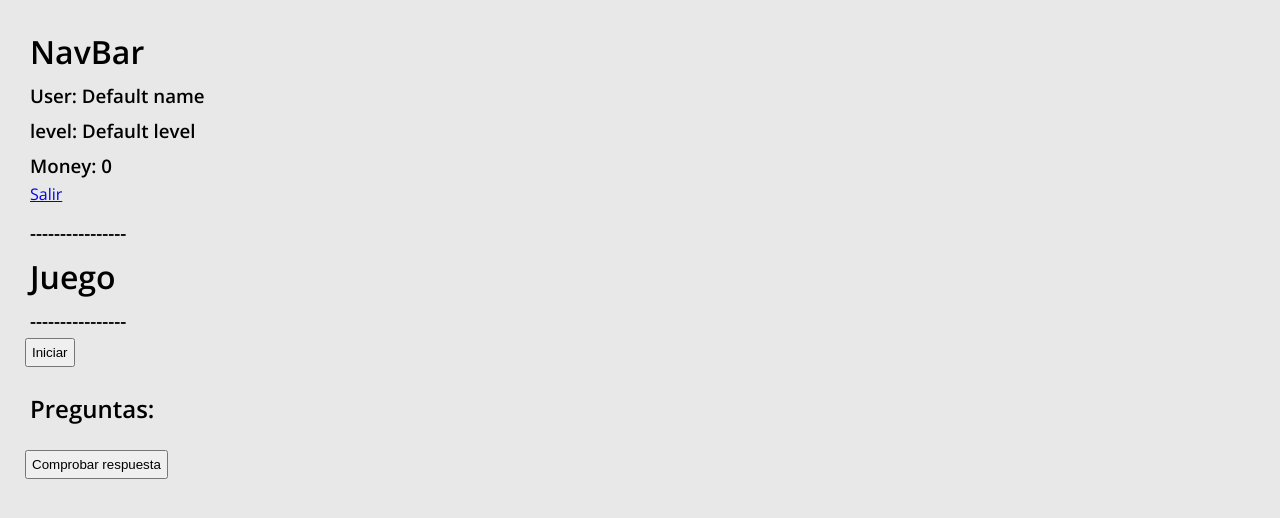
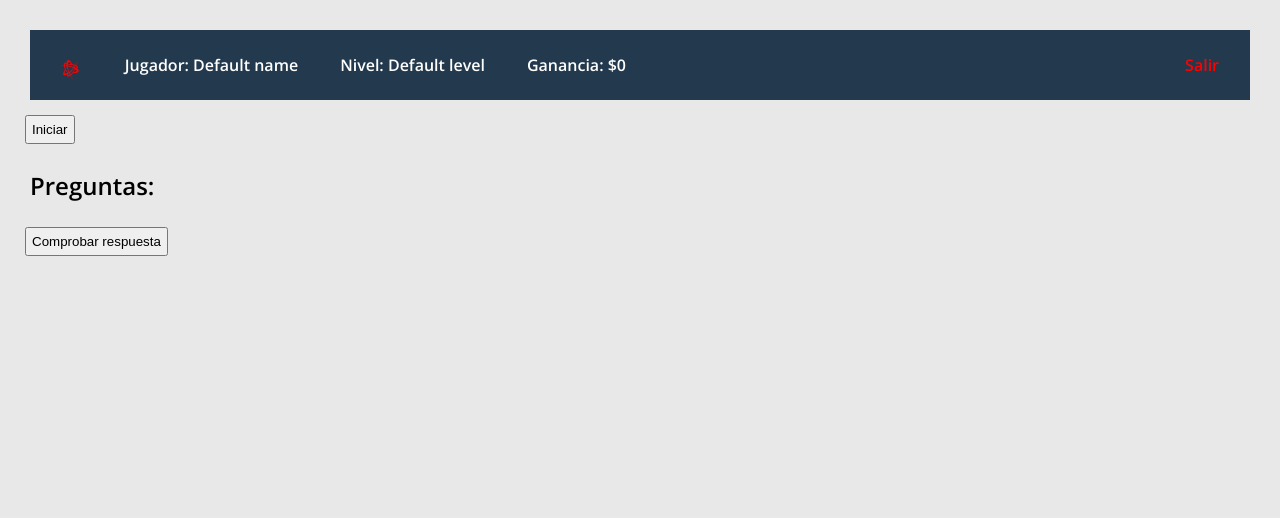
Before and after one commit to EdisonCardona1/taller_pdp, a React (Create React App) app: page /juego in a window 1280 px wide. Shown: the top 518 px of the page. Built offline with nearby package versions, Linux system fonts and the light colour scheme; no server answers.

Commit message:
Css de NavBar

```diff
--- a/package.json
+++ b/package.json
@@ -9,9 +9,11 @@
     "bootstrap": "^5.1.1",
     "react": "^17.0.2",
     "react-dom": "^17.0.2",
+    "react-icons": "^4.2.0",
     "react-router-dom": "^5.2.1",
     "react-scripts": "4.0.3",
     "reactstrap": "^8.10.0",
+    "styled-components": "^5.3.1",
     "web-vitals": "^1.1.2"
   },
   "scripts": {
--- a/src/App.js
+++ b/src/App.js
@@ -1,6 +1,7 @@
 import { GameProvider } from "./context/GameContext";
 import AppRouter from "./routers/AppRouter";
 import './styles/inicio.css'
+import './styles/navBar.css'
 
 function App() {
   return (
--- a/src/components/Juego.js
+++ b/src/components/Juego.js
@@ -106,7 +106,7 @@ const Juego = () => {
                 }
             }
             if (selectedValue === indice_respuesta_correcta){
-
+                alert("Correcto... cargando siguiente pregunta");
                 const secondState = {
                     name: User.name,
                     level: User.level,
@@ -136,9 +136,6 @@ const Juego = () => {
 
     return (
         <div>
-            <h3>----------------</h3>
-            <h1>Juego</h1>
-            <h3>----------------</h3>
             <button onClick={iniciar}>Iniciar</button>
             <div id="Temporizador1"></div>
             <div id="Temporizador2"></div>
--- /dev/null
+++ b/src/components/NavBarElements.js
@@ -0,0 +1,46 @@
+import styled from 'styled-components';
+
+export const Container= styled.div`
+`;
+export const Wrapper= styled.div`
+
+`;
+
+export const LogoCointainer= styled.div`
+    display: block;
+    color: white;
+    text-align: center;
+    padding: 15px 15px;
+    text-decoration: none;
+
+    svg {
+        fill: red;
+        maring-rigth: 0.5rem
+    }
+`;
+export const Menu = styled.ul`
+    list-style-type: none;
+    margin: 0;
+    padding: 10;
+    overflow: hidden;
+    width: 100%;
+    height: 70px;
+    background-color: #23394d;
+`;
+export const MenuItem = styled.li`
+    float: left;
+`;
+export const MenuItemRight = styled.li`
+    float: right;
+`;
+export const MenuItemLink= styled.h4`
+    display: block;
+    color: white;
+    text-align: center;
+    padding: 14px 16px;
+    text-decoration: none;
+
+    &: hover{
+        background-color: #333;
+    }
+`;
--- a/src/components/Navbar.js
+++ b/src/components/Navbar.js
@@ -1,19 +1,43 @@
 import { useContext } from "react";
 import GameContext from "../context/GameContext"
 import { NavLink } from "react-router-dom";
+import { FaBattleNet } from "react-icons/fa";
+import { Container, LogoCointainer, Menu, MenuItem, MenuItemLink, MenuItemRight, Wrapper } from "./NavBarElements";
+import { IconContext } from "react-icons";
 
 const Navbar = () => {
     const {User,logout} = useContext(GameContext);
 
     return (
-        <div>
-            <h1>NavBar</h1>
-            <h3>User: {User.name}</h3>
-            <h3>level: {User.level}</h3>
-            <h3>Money: {User.money}</h3>
-            <NavLink exact to="/" onClick={logout}>Salir</NavLink>
-        </div>
-    )
-}
+            <Container>
+                <Wrapper>
+                    <IconContext.Provider value = {{style: {fontSize: "1.8em"}}}>
+                        <Menu>
+                            <MenuItem>
+                                <LogoCointainer>
+                                    <FaBattleNet/>
+                                </LogoCointainer>
+                            </MenuItem>
+                            <MenuItem>
+                                <MenuItemLink>Jugador: {User.name}</MenuItemLink>
+                            </MenuItem>
+                            <MenuItem>
+                                <MenuItemLink>Nivel: {User.level}</MenuItemLink>
+                            </MenuItem>
+                            <MenuItem>
+                                <MenuItemLink>Ganancia: ${User.money}</MenuItemLink>
+                            </MenuItem>
+                            <MenuItemRight>
+                                <MenuItemLink>
+                                    <NavLink exact to="/" onClick={logout} style={{color: 'red', textDecoration: 'none'}}
+                                    activeStyle={{color: 'red', textDecoration: 'none'}}>Salir</NavLink>
+                                </MenuItemLink>
+                            </MenuItemRight>
+                        </Menu>
+                    </IconContext.Provider>
+                </Wrapper>
+            </Container>
+    );
+};
 
-export default Navbar
+export default Navbar;
```
Also changed, not shown: src/styles/navBar.css (added), 1 other file (tests, documents, lock files or other folders).
